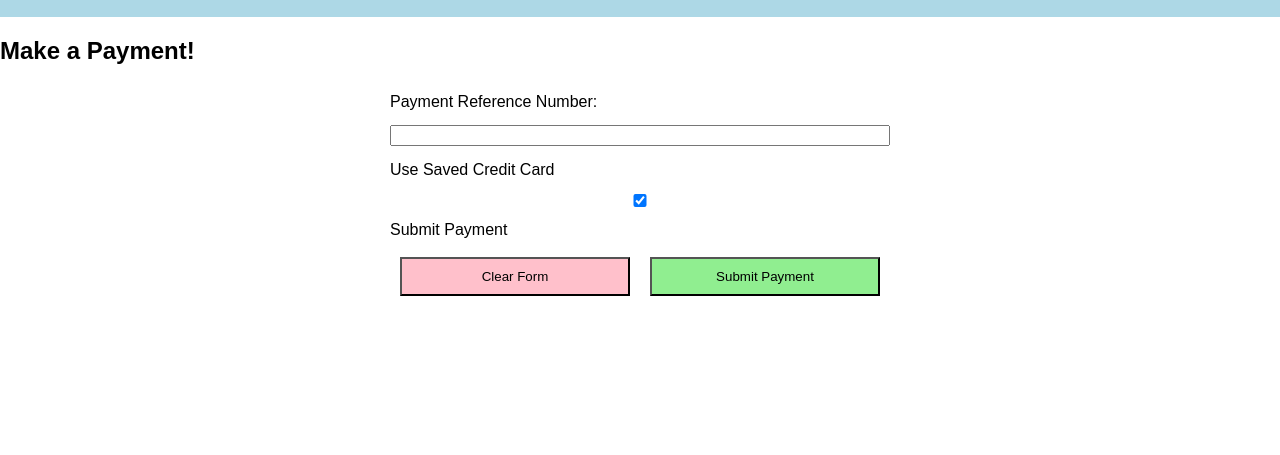
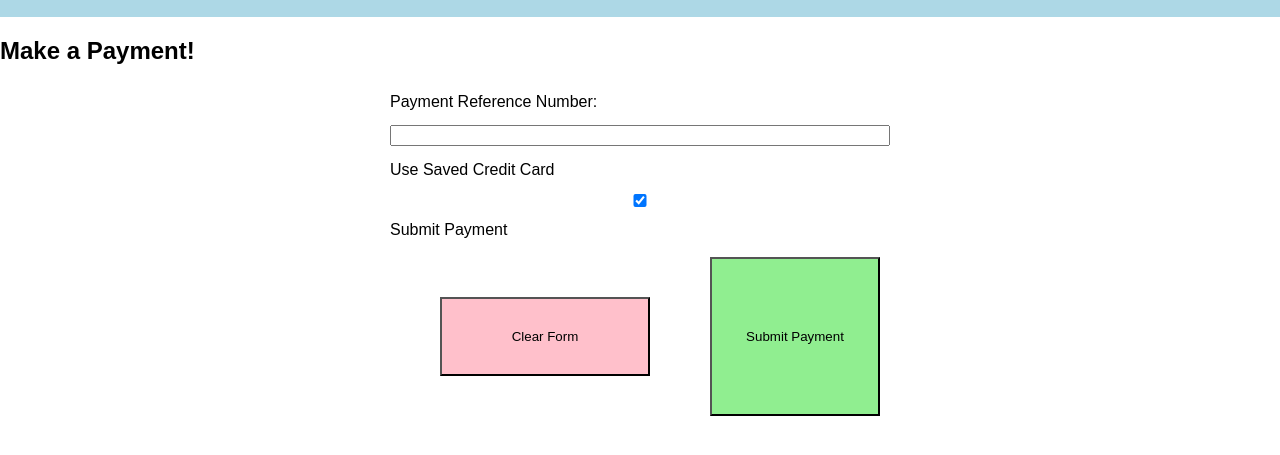
Before and after one commit to NickyBoiBoi/ISIT207_Assignment2, a plain HTML site: page Azoom_Customer_Payment.html in a window 1280 px wide. Shown: the part 95-550 px from the top of the page. Drawn offline with Linux system fonts and the light colour scheme.

Commit message:
Update Azoom.css

```diff
--- a/Azoom.css
+++ b/Azoom.css
@@ -119,6 +119,8 @@ form label, form input, form select, form button {
 
 #reset-button {
     background-color: pink;
+    padding: 30px;
+    margin: 50px;
 }
 
 .hidden {
```
